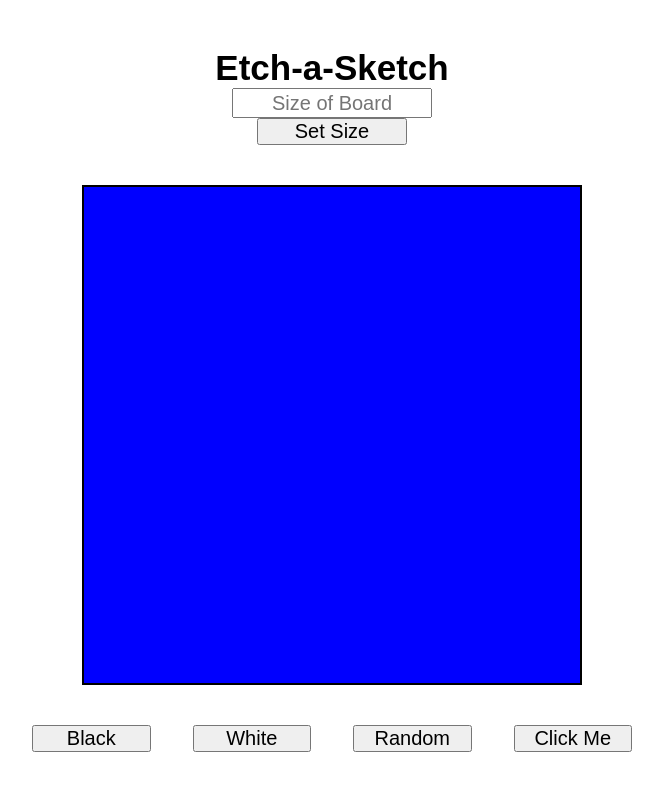
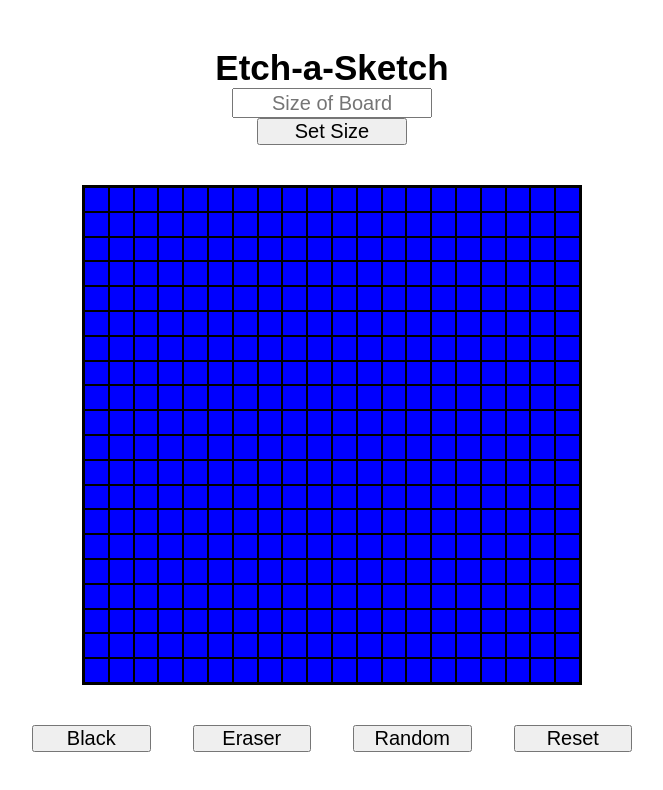
Before and after one commit to acekuria/Etch-a-Sketch, a plain HTML site: page index.html in a window 1280 px wide. Both pictures are taken after a click on the button "Black". Shown: the whole page, without its empty margins (308-971 px from the left). Drawn offline with Linux system fonts and the light colour scheme.

Commit message:
black button and eraser working

```diff
--- a/index.html
+++ b/index.html
@@ -14,6 +14,7 @@
   <div class="header">
   <h1 class="h1">Etch-a-Sketch</h1>
   <input type="text"
+
     placeholder="Size of Board"
     onchange="changeSize(this.value)"
     id="input" />
@@ -25,10 +26,10 @@
   </div>
 
   <div class="button-container">
-  <button class="button">Black</button>
-  <button class="button">White</button>
-  <button class="button">Random</button>
-  <button class="button">Click Me</button>
+  <button onclick="changeColor('black')" class="button">Black</button>
+  <button onclick="changeColor('white')" class="button">Eraser</button>
+  <button onclick="changeColor('white')" class="button">Random</button>
+  <button class="button">Reset</button>
   </div>
 </body>
 </html>
--- a/script.js
+++ b/script.js
@@ -6,14 +6,20 @@ const button = document.querySelector('.button');
 
 
 function populateBoard(size) {
+  let squares = board.querySelectorAll('div');
+  squares.forEach(div => div.remove());
+
   board.style.gridTemplateColumns = `repeat(${size}, 1fr)`;
   board.style.gridTemplateRows = `repeat(${size}, 1fr)`;
+
+
   for (let i = 0; i < size**2; i++) {
     let square = document.createElement('div');
     square.style.backgroundColor = 'blue';
+    square.classList.add('square')
     board.insertAdjacentElement('beforeend',square)
+    square.addEventListener('mouseover', colorSquare)
   }
-
 }
 
 populateBoard(20);
@@ -25,3 +31,12 @@ function changeSize(input) {
     console.log('ERROR')
   }
 }
+
+function colorSquare () {
+  this.style.backgroundColor = color
+}
+
+function changeColor (choice) {
+  color = choice;
+
+}
--- a/styles.css
+++ b/styles.css
@@ -62,3 +62,8 @@ input {
   display: flex;
   gap: 7%
 }
+
+
+.square {
+  border: 1px solid black
+}
```
